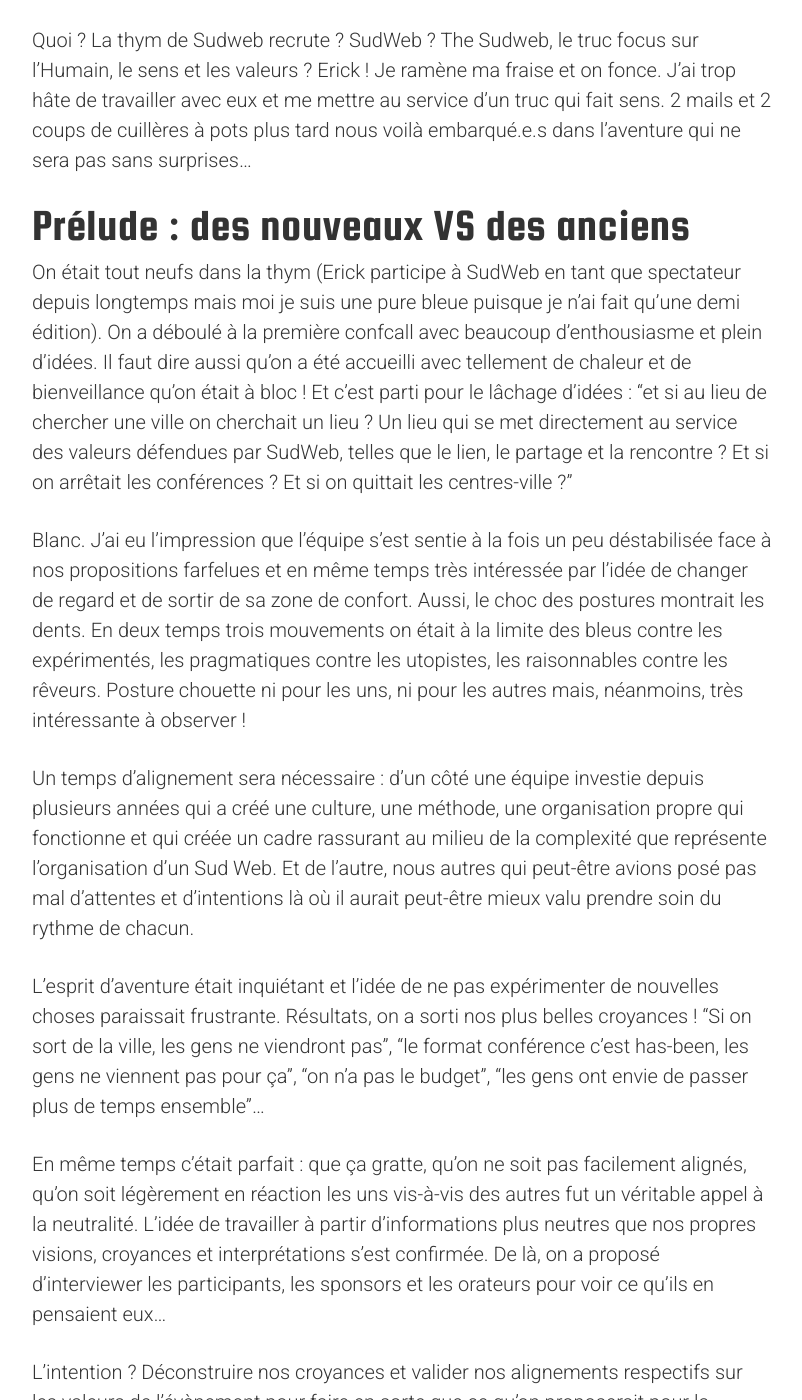
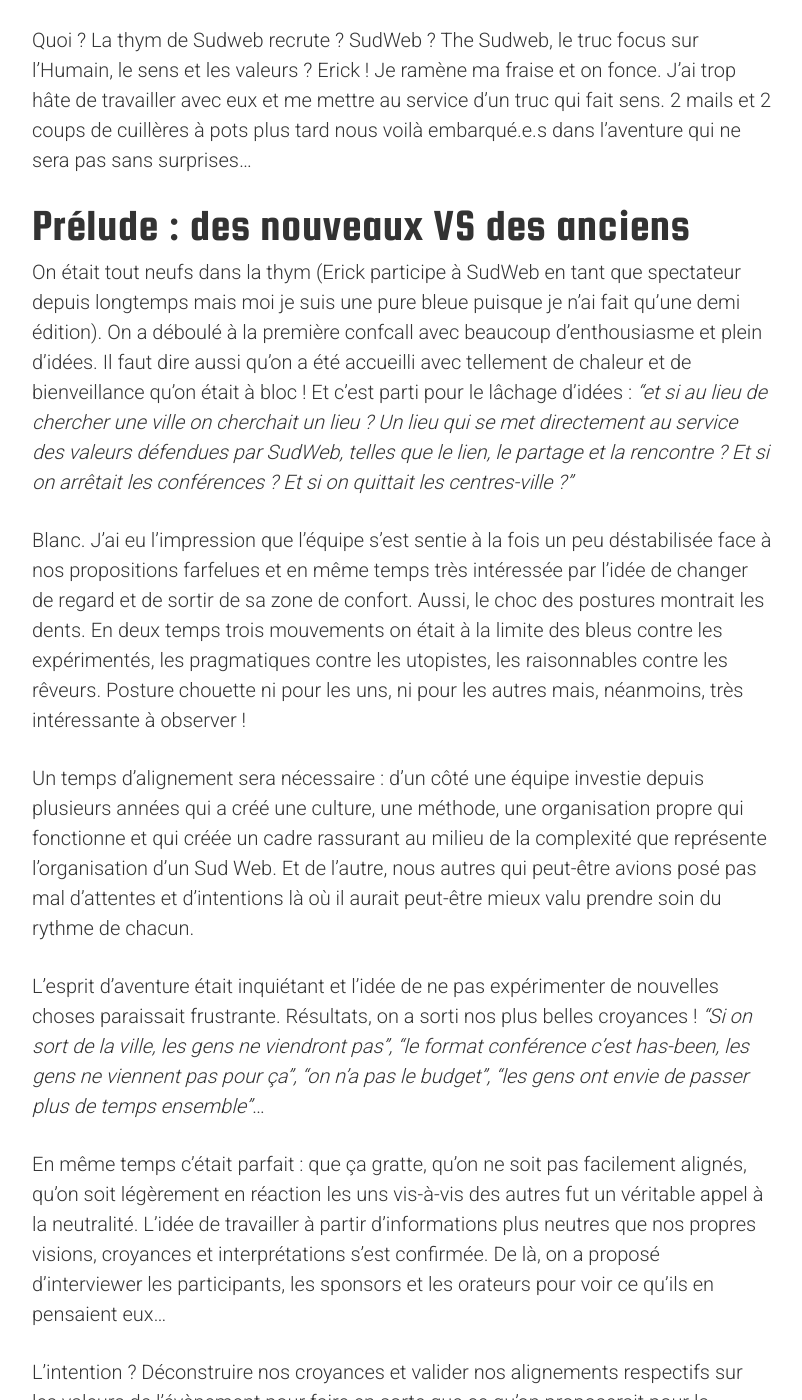
Before and after one commit to sudweb/blog, a Jekyll site: the page built from _posts/2017-08-24-ratatiner-les-croyances-pour-sublimer-les-valeurs.md, in a window 1280 px wide and 1400 px high, scrolled down 328 px. Shown: the whole window, without its empty margins (238-1040 px from the left). Built offline with Jekyll 4.4.1, drawn with Linux system fonts in a browser that asks for light colours; comment, search, counter and statistics services are not loaded; some of the changed text lies outside the part shown.

Commit message:
un peu d'habillage

```diff
--- a/_posts/2017-08-24-ratatiner-les-croyances-pour-sublimer-les-valeurs.md
+++ b/_posts/2017-08-24-ratatiner-les-croyances-pour-sublimer-les-valeurs.md
@@ -8,22 +8,21 @@
   nous procédons à une curation collective en amont puis à une sélection parmi les
   sujets reçus.
 author: Julia Barbelane et Erick Gardin
-image: assets/images/2017/talks.png
 ---
 
-Quoi ? La thym de Sudweb recrute ? SudWeb ? The Sudweb, le truc focus sur l'Humain, le sens et les valeurs ? Erick ! Je ramène ma fraise et on fonce. J'ai trop hâte de travailler avec eux et me mettre au service d'un truc qui fait sens. 2 mails et 2 coups de cuillères à pots plus tard nous voilà embarqué.e.s dans l'aventure qui ne sera pas sans surprises...
+Quoi ? La thym de Sudweb recrute ? SudWeb ? The Sudweb, le truc focus sur l'Humain, le sens et les valeurs ? Erick ! Je ramène ma fraise et on fonce. J'ai trop hâte de travailler avec eux et me mettre au service d'un truc qui fait sens. 2 mails et 2 coups de cuillères à pots plus tard nous voilà embarqué.e.s dans l'aventure qui ne sera pas sans surprises…
 
 ## Prélude : des nouveaux VS des anciens
 
-On était tout neufs dans la thym (Erick participe à SudWeb en tant que spectateur depuis longtemps mais moi je suis une pure bleue puisque je n'ai fait qu'une demi édition). On a déboulé à la première confcall avec beaucoup d'enthousiasme et plein d'idées. Il faut dire aussi qu'on a été accueilli avec tellement de chaleur et de bienveillance qu'on était à bloc ! Et c'est parti pour le lâchage d'idées : "et si au lieu de chercher une ville on cherchait un lieu ? Un lieu qui se met directement au service des valeurs défendues par SudWeb, telles que le lien, le partage et la rencontre ?  Et si on arrêtait les conférences ? Et si on quittait les centres-ville ?"
+On était tout neufs dans la thym (Erick participe à SudWeb en tant que spectateur depuis longtemps mais moi je suis une pure bleue puisque je n'ai fait qu'une demi édition). On a déboulé à la première confcall avec beaucoup d'enthousiasme et plein d'idées. Il faut dire aussi qu'on a été accueilli avec tellement de chaleur et de bienveillance qu'on était à bloc ! Et c'est parti pour le lâchage d'idées : *"et si au lieu de chercher une ville on cherchait un lieu ? Un lieu qui se met directement au service des valeurs défendues par SudWeb, telles que le lien, le partage et la rencontre ?  Et si on arrêtait les conférences ? Et si on quittait les centres-ville ?"*
 
 Blanc. J'ai eu l'impression que l'équipe s'est sentie à la fois un peu déstabilisée face à nos propositions farfelues et en même temps très intéressée par l'idée de changer de regard et de sortir de sa zone de confort. Aussi, le choc des postures montrait les dents. En deux temps trois mouvements on était à la limite des bleus contre les expérimentés, les pragmatiques contre les utopistes, les raisonnables contre les rêveurs. Posture chouette ni pour les uns, ni pour les autres mais, néanmoins, très intéressante à observer !
 
 Un temps d'alignement sera nécessaire : d'un côté une équipe investie depuis plusieurs années qui a créé une culture, une méthode, une organisation propre qui fonctionne et qui créée un cadre rassurant au milieu de la complexité que représente l'organisation d'un Sud Web. Et de l'autre, nous autres qui peut-être avions posé pas mal d'attentes et d'intentions là où il aurait peut-être mieux valu prendre soin du rythme de chacun.
 
-L'esprit d'aventure était inquiétant et l'idée de ne pas expérimenter de nouvelles choses paraissait frustrante. Résultats, on a sorti nos plus belles croyances ! "Si on sort de la ville, les gens ne viendront pas", "le format conférence c'est has-been, les gens ne viennent pas pour ça", "on n'a pas le budget", "les gens ont envie de passer plus de temps ensemble"...
+L'esprit d'aventure était inquiétant et l'idée de ne pas expérimenter de nouvelles choses paraissait frustrante. Résultats, on a sorti nos plus belles croyances ! *"Si on sort de la ville, les gens ne viendront pas", "le format conférence c'est has-been, les gens ne viennent pas pour ça", "on n'a pas le budget", "les gens ont envie de passer plus de temps ensemble"*…
 
-En même temps c'était parfait : que ça gratte, qu'on ne soit pas facilement alignés, qu'on soit légèrement en réaction les uns vis-à-vis des autres fut un véritable appel à la neutralité. L'idée de travailler à partir d'informations plus neutres que nos propres visions, croyances et interprétations s'est confirmée. De là, on a proposé d'interviewer les participants, les sponsors et les orateurs pour voir ce qu'ils en pensaient eux...
+En même temps c'était parfait : que ça gratte, qu'on ne soit pas facilement alignés, qu'on soit légèrement en réaction les uns vis-à-vis des autres fut un véritable appel à la neutralité. L'idée de travailler à partir d'informations plus neutres que nos propres visions, croyances et interprétations s'est confirmée. De là, on a proposé d'interviewer les participants, les sponsors et les orateurs pour voir ce qu'ils en pensaient eux…
 
 L'intention ? Déconstruire nos croyances et valider nos alignements respectifs sur les valeurs de l'évènement pour faire en sorte que ce qu'on proposerait pour la version 2018 soit au plus près de ces dites valeurs. Autrement dit, mettre la forme au service du fond.
 
@@ -44,7 +43,7 @@
 ### Les deux interrogateurs
 Une interview se passait de la façon suivante : un Frodon posait les questions, interagissait avec l'interrogé pendant qu'un Sam écoutait et retenait.
 
-Il nous paraissait important de prendre soin du moment et de mobiliser notre capacité d'écoute. Pour ça on ne prenait aucune note pendant l'interview, au milieu des questions ciblées, on tentait de rebondir sur les "petites phrases qui ne paraissent pas importantes" mais qui en disent beaucoup avec des questions du genre "tu as dit ça tout à l'heure, est-ce que tu peux m'en parler un peu plus ?", "Vas-y raconte !", on utilisait aussi beaucoup la reformulation afin d'être sûrs d'avoir bien compris l'intention de la personne au travers de ses réponses.
+Il nous paraissait important de prendre soin du moment et de mobiliser notre capacité d'écoute. Pour ça on ne prenait aucune note pendant l'interview, au milieu des questions ciblées, on tentait de rebondir sur les *"petites phrases qui ne paraissent pas importantes"* mais qui en disent beaucoup avec des questions du genre *"tu as dit ça tout à l'heure, est-ce que tu peux m'en parler un peu plus ?"*, *"Vas-y raconte !"*, on utilisait aussi beaucoup la reformulation afin d'être sûrs d'avoir bien compris l'intention de la personne au travers de ses réponses.
 
 On a décidé de rapporter les propos en binôme pour confronter nos points de vue et gagner en neutralité. Par soucis de transparence, on a aussi choisi de les rassembler sur un Trello ouvert (et modifiable) à ceux qui avaient bien voulu répondre à nos questions. On inversait les rôles à chaque interviews pour nous améliorer au fur et à mesure, et surtout avoir un ressenti différent en fonction de nos 2 personnalités.
 
@@ -57,21 +56,21 @@
 Ce qu'on a principalement retenu des interviews :
 - La raison principale qui motive les gens à venir à SudWeb c'est la communauté, qui au fil des années a créé sa propre culture et ses propres mœurs axés sur le lien, l'humain et le partage.
 - SudWeb est une sorte de phare-ovni au milieu de l'océan des conf du web. On y vient aussi parce qu'on sait qu'on va y trouver des sujets "meta" qu'on ne trouverait nulle part ailleurs.
-- L'idée de mettre plus d'éthique et de sens dans l'organisation (logement, nourriture, gestion des déchets...) a fait écho à un grand nombre de personnes.
+- L'idée de mettre plus d'éthique et de sens dans l'organisation (logement, nourriture, gestion des déchets…) a fait écho à un grand nombre de personnes.
 - On apprécie la complémentarité entre l'approche passive (conférences) du premier jour et l'approche active (forum ouvert) du second.
 - On aime l'informel, ces petits temps improvisés à la fois simples et tellement riches.
 - SudWeb c'est l'occasion de "s'ouvrir l'esprit", de changer de regard et de confronter ses pratiques sous un autre angle que celui de la technique.
 
-PS : toute référence avec une œuvre majeure de la fantasy est tout à fait non-fortuite
+*PS : toute référence avec une œuvre majeure de la fantasy est tout à fait non-fortuite*
 
 ## Le changement c'est pas maintenant ! (enfin si un peu quand même)
 
-Mais à notre grande surprise, la plupart des personnes qu'on a interviewé se satisfont pleinement de ce que propose Sud Web aujourd'hui et n'aspirent pas au changement. Étonnant ? Pas étonnant ? Moi je trouve ça vraiment étonnant, voir même paradoxal...De ce que j'avais pu entre-apercevoir de la communauté, je m'attendais à de multiples réflexions, de remises en question, l'expression d'un positionnement fort sur les valeurs. Je me disais, à la vue du fort sentiment d'appartenance des participants à la communauté, que tout le monde aurait l'élan de contribuer à l'amélioration du truc.
+Mais à notre grande surprise, la plupart des personnes qu'on a interviewé se satisfont pleinement de ce que propose Sud Web aujourd'hui et n'aspirent pas au changement. Étonnant ? Pas étonnant ? Moi je trouve ça vraiment étonnant, voir même paradoxal…De ce que j'avais pu entre-apercevoir de la communauté, je m'attendais à de multiples réflexions, de remises en question, l'expression d'un positionnement fort sur les valeurs. Je me disais, à la vue du fort sentiment d'appartenance des participants à la communauté, que tout le monde aurait l'élan de contribuer à l'amélioration du truc.
 En fait pas du tout ! La communauté a une confiance énorme en l'équipe et en les personnes qui participent et elle n'aspire pas naturellement à réinterroger les fonctionnements.
 
-Me voilà donc très partagée. Une part dit "mais qui sommes-nous pour vouloir changer les acquis si ceux pour qui nous sommes en train de la faire ne partagent pas cette aspiration ?" tandis que l'autre répond que "c'est la réinterrogation menée avec humilité et pertinence, qui permet l'innovation, l'amélioration, l'évolution qui est le principe même de la vie...".
+Me voilà donc très partagée. Une part dit *"mais qui sommes-nous pour vouloir changer les acquis si ceux pour qui nous sommes en train de la faire ne partagent pas cette aspiration ?"* tandis que l'autre répond que *"c'est la réinterrogation menée avec humilité et pertinence, qui permet l'innovation, l'amélioration, l'évolution qui est le principe même de la vie…"*.
 
-Nous voilà dans un nouveau dilemme. On le confronte, on en parle à la team, on appelle les copains pour avoir des avis et finalement on décide d'opter pour le changement, quitte à commencer petit pour prendre soin de tout le monde... Au milieu de tout ça, ce qui est sûr c'est qu'on est sacrément motivés, qu'on a une patate d'enfer et qu'on a bien l'intention de faire de notre mieux pour que l'aventure continue sur sa lancée.
+Nous voilà dans un nouveau dilemme. On le confronte, on en parle à la team, on appelle les copains pour avoir des avis et finalement on décide d'opter pour le changement, quitte à commencer petit pour prendre soin de tout le monde… Au milieu de tout ça, ce qui est sûr c'est qu'on est sacrément motivés, qu'on a une patate d'enfer et qu'on a bien l'intention de faire de notre mieux pour que l'aventure continue sur sa lancée.
 
 Au milieu de tout ça, ce qui est sûr c'est qu'on est sacrément motivés, qu'on a une patate d'enfer et qu'on a bien l'intention de faire de notre mieux pour que l'aventure continue sur sa lancée.
 
```
